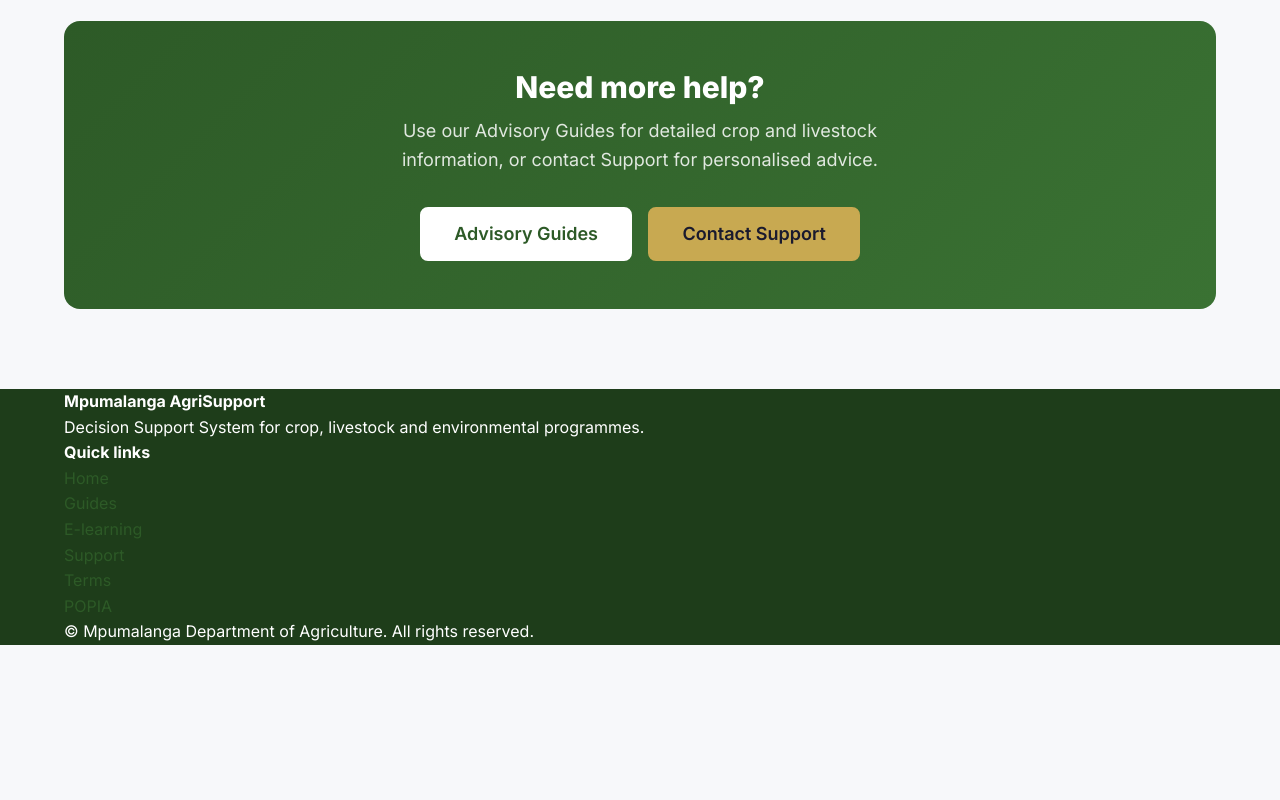
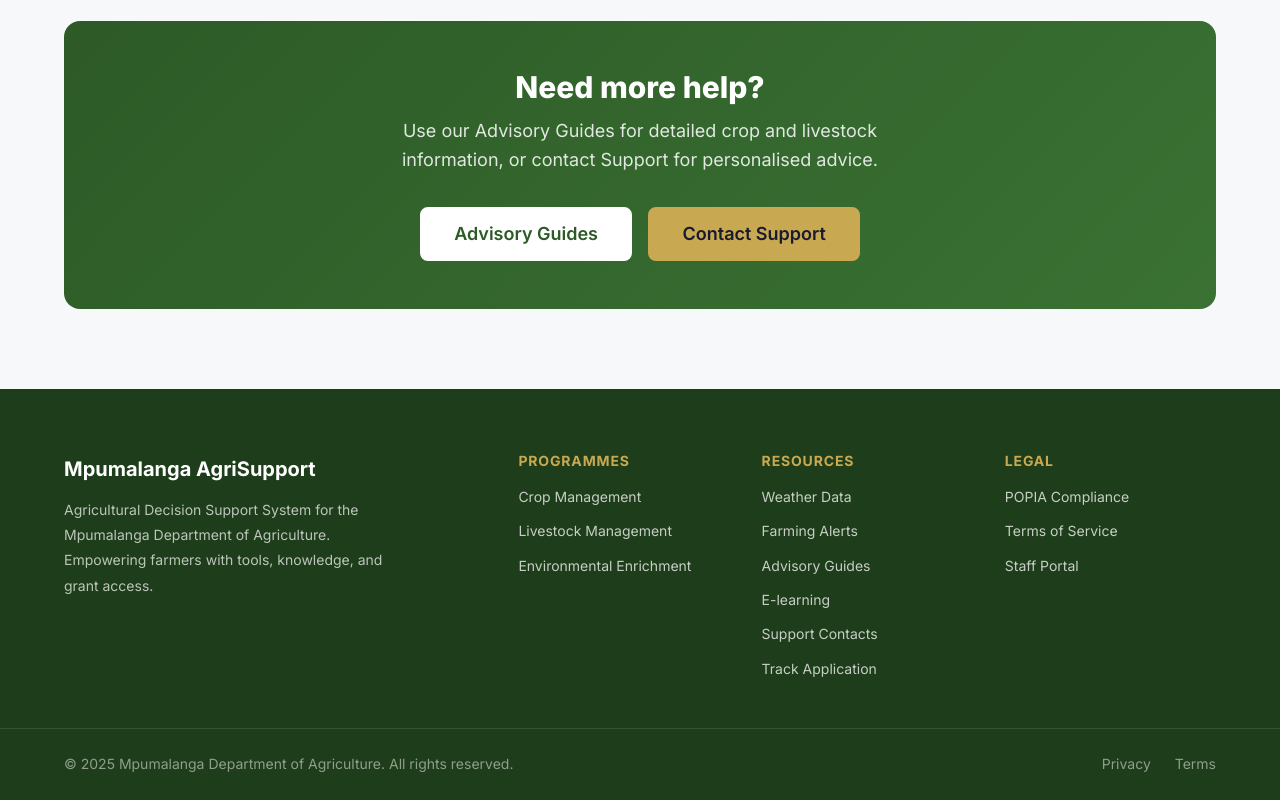
Before and after one commit to RvdRiet/mpu_agri_vercel, a website: page e-learning.html in a window 1280 px wide. Shown: the part 3831-4631 px from the top of the page. Before the commit the page ends 4476 px from the top, so only its background shows below. Drawn offline with Linux system fonts and the light colour scheme.

Commit message:
E-learning page: align footer with home page
Co-authored-by: Cursor <cursoragent@cursor.com>

```diff
--- a/e-learning.html
+++ b/e-learning.html
@@ -311,26 +311,55 @@
       </section>
     </main>
 
+    <!-- ===== FOOTER ===== -->
     <footer class="site-footer">
-      <div class="container">
-        <div class="site-footer__grid">
-          <div class="site-footer__col">
-            <strong class="site-footer__title">Mpumalanga AgriSupport</strong>
-            <p class="site-footer__text">Decision Support System for crop, livestock and environmental programmes.</p>
-          </div>
-          <div class="site-footer__col">
-            <strong class="site-footer__title">Quick links</strong>
-            <ul class="site-footer__links">
-              <li><a href="index.html">Home</a></li>
-              <li><a href="guides.html">Guides</a></li>
-              <li><a href="e-learning.html">E-learning</a></li>
-              <li><a href="support.html">Support</a></li>
-              <li><a href="terms.html">Terms</a></li>
-              <li><a href="popia.html">POPIA</a></li>
-            </ul>
+      <div class="footer__top">
+        <div class="container">
+          <div class="footer__grid">
+            <div>
+              <p class="footer__brand-name">Mpumalanga AgriSupport</p>
+              <p class="footer__brand-text">Agricultural Decision Support System for the Mpumalanga Department of Agriculture. Empowering farmers with tools, knowledge, and grant access.</p>
+            </div>
+            <div>
+              <h4 class="footer__heading">Programmes</h4>
+              <div class="footer__links">
+                <a href="crop.html">Crop Management</a>
+                <a href="livestock.html">Livestock Management</a>
+                <a href="environmental.html">Environmental Enrichment</a>
+              </div>
+            </div>
+            <div>
+              <h4 class="footer__heading">Resources</h4>
+              <div class="footer__links">
+                <a href="weather.html">Weather Data</a>
+                <a href="alerts.html">Farming Alerts</a>
+                <a href="guides.html">Advisory Guides</a>
+                <a href="e-learning.html">E-learning</a>
+                <a href="support.html">Support Contacts</a>
+                <a href="track.html">Track Application</a>
+              </div>
+            </div>
+            <div>
+              <h4 class="footer__heading">Legal</h4>
+              <div class="footer__links">
+                <a href="popia.html">POPIA Compliance</a>
+                <a href="terms.html">Terms of Service</a>
+                <a href="staff-login.html">Staff Portal</a>
+              </div>
+            </div>
           </div>
         </div>
-        <p class="site-footer__copy">&copy; Mpumalanga Department of Agriculture. All rights reserved.</p>
+      </div>
+      <div class="footer__bottom">
+        <div class="container">
+          <div class="footer__bottom-inner">
+            <span>&copy; 2025 Mpumalanga Department of Agriculture. All rights reserved.</span>
+            <div class="footer__bottom-links">
+              <a href="popia.html">Privacy</a>
+              <a href="terms.html">Terms</a>
+            </div>
+          </div>
+        </div>
       </div>
     </footer>
   </div>
```
